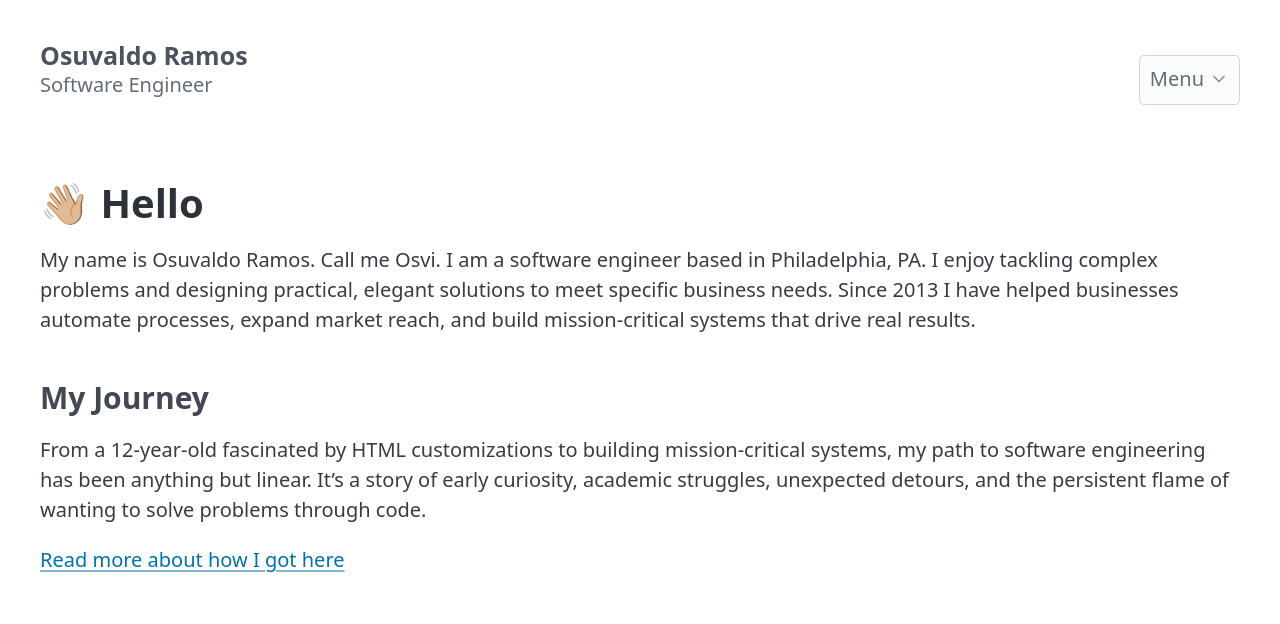
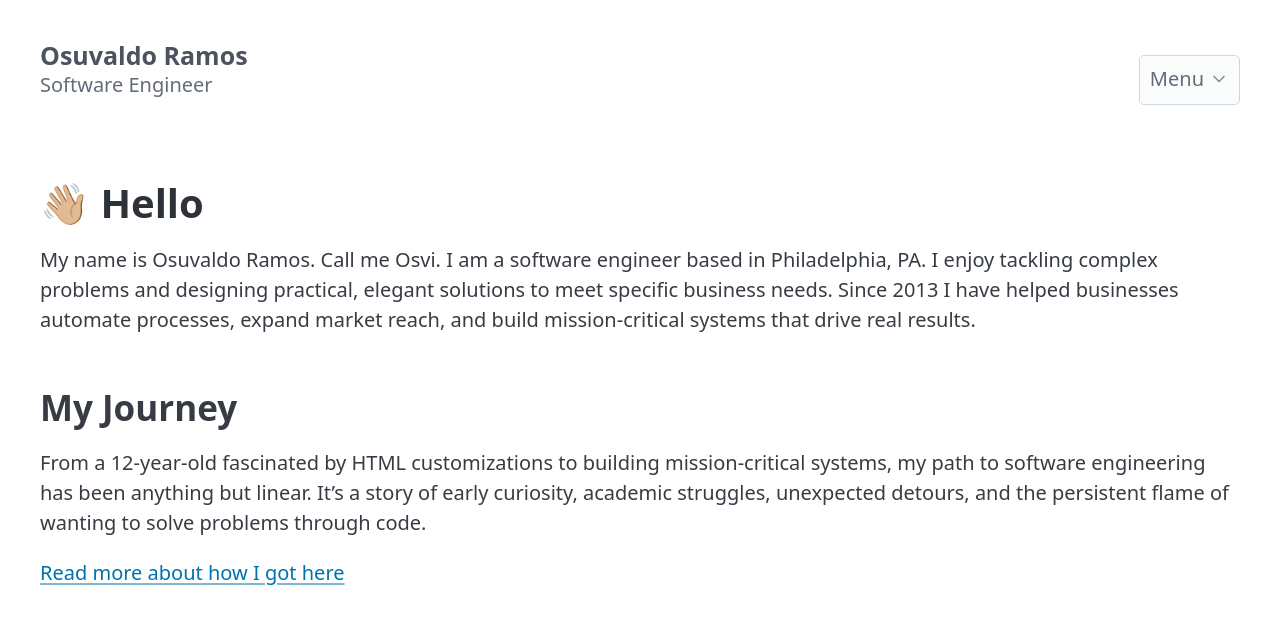
Before and after one commit to osuvaldo90/osuvaldo90.github.io, a Jekyll site: the page built from _main_pages/hello.md, in a window 1280 px wide. Shown: the top 624 px of the page. Built offline with Jekyll 4.4.1, drawn with Linux system fonts in a browser that asks for light colours.

Commit message:
Use h2 for section titles

```diff
--- a/_main_pages/hello.md
+++ b/_main_pages/hello.md
@@ -14,7 +14,7 @@ My name is Osuvaldo Ramos. Call me Osvi. I am a software engineer based in Phila
 {% assign sections = main_pages | where_exp: "p", "p.url != page.url" %}
 {% for section in sections %}
 
-### {{ section.title }}
+## {{ section.title }}
 
 {{ section.excerpt }}
 [{{ section.read_more | default: "Read more" }}]({{ section.url }})
```
